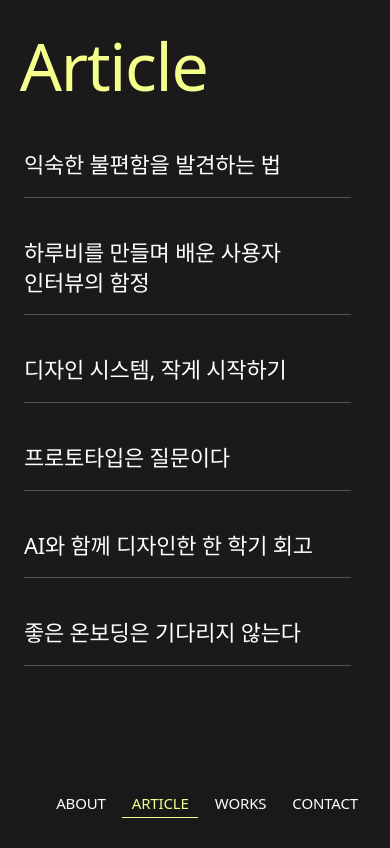
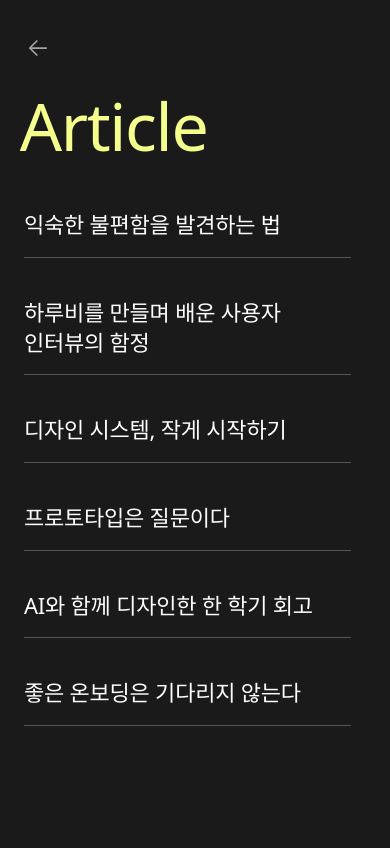
Before and after one commit to jmseooo/portfolio_web, a plain HTML site: page article.html in a window 390 px wide. Drawn offline with Linux system fonts and the light colour scheme; a web font is replaced by a local one.

Commit message:
아티클 페이지 메뉴를 빼고 뒤로가기 화살표 추가
- 아티클 페이지에서 오른쪽 아래 메뉴(GNB) 제거
- 제목 위에 작은 회색 화살표(←) 추가, 호버 시 노랗게 + 왼쪽으로 살짝 이동
- 사이트 안에서 왔으면 보던 위치로 뒤로가기, 직접 들어왔으면 홈으로 이동
- 스타일 버전 ?v=6

Co-Authored-By: Claude Opus 5.5 <noreply@anthropic.com>

```diff
--- a/article.html
+++ b/article.html
@@ -24,12 +24,15 @@
   <link rel="preconnect" href="https://cdn.jsdelivr.net" crossorigin />
   <link rel="stylesheet" href="https://cdn.jsdelivr.net/gh/orioncactus/pretendard@v1.3.9/dist/web/static/pretendard.min.css" />
   <link rel="stylesheet" href="https://cdn.jsdelivr.net/gh/wanteddev/wanted-sans@v1.0.3/packages/wanted-sans/fonts/webfonts/static/complete/WantedSans.min.css" />
-  <link rel="stylesheet" href="styles.css?v=4" />
+  <link rel="stylesheet" href="styles.css?v=6" />
   <script>document.documentElement.classList.add("js");</script>
 </head>
 <body class="page-article">
   <main>
     <section class="article" id="article">
+      <a class="article__back" href="index.html" id="back" aria-label="홈으로 돌아가기">
+        <svg viewBox="0 0 24 24" fill="none" aria-hidden="true"><path d="M19 12H5M11 6l-6 6 6 6" stroke="currentColor" stroke-width="1.5" stroke-linecap="round" stroke-linejoin="round" /></svg>
+      </a>
       <h1 class="article__title">Article</h1>
       <!-- 글이 생기면 아래 목록에 <li> 로 하나씩 추가 (지금은 더미 데이터) -->
       <ul class="article__list" aria-label="아티클 목록">
@@ -44,16 +47,15 @@
     </section>
   </main>
 
-  <!-- ========== 고정 UI: GNB (메인과 동일) ========== -->
-  <div class="dock">
-    <nav class="gnb" aria-label="주요 메뉴">
-      <a href="index.html#about">ABOUT</a>
-      <a href="article.html" class="is-active" aria-current="page">ARTICLE</a>
-      <a href="index.html#works">WORKS</a>
-      <a href="index.html#contact">CONTACT</a>
-    </nav>
-  </div>
-
   <script src="cursor.js?v=3"></script>
+  <script>
+    // 사이트 안에서 왔으면 브라우저 뒤로가기(보던 위치 그대로), 아니면 홈으로
+    document.getElementById('back').addEventListener('click', (e) => {
+      if (document.referrer && new URL(document.referrer).origin === location.origin && history.length > 1) {
+        e.preventDefault();
+        history.back();
+      }
+    });
+  </script>
 </body>
 </html>
--- a/styles.css
+++ b/styles.css
@@ -882,6 +882,17 @@ button { font: inherit; }
   min-height: 100vh;
   padding: calc(72 * var(--u)) calc(127 * var(--u)) calc(240 * var(--u));
 }
+/* 뒤로가기: 화살표만, 눈에 띄지 않게 */
+.article__back {
+  display: inline-flex;
+  margin: 0 0 calc(32 * var(--u)) calc(-93 * var(--u));   /* 화살표 선 끝을 'Article' 시작선(44)에 맞춤 */
+  padding: calc(6 * var(--u));
+  color: var(--dim);
+  transition: color 0.25s, translate 0.35s var(--ease-out);
+}
+.article__back svg { width: calc(32 * var(--u)); height: calc(32 * var(--u)); }
+.article__back:hover,
+.article__back:focus-visible { color: var(--accent); translate: calc(-6 * var(--u)) 0; outline: none; }
 .article__title {
   margin-left: calc(-83 * var(--u));     /* 히어로 'Product'와 같은 시작선(44) */
   font-family: var(--ws);
@@ -931,6 +942,8 @@ button { font: inherit; }
 
 @media (max-width: 1023px) {
   .article { padding: 28px 24px 140px; }
+  .article__back { margin: 0 0 20px -6px; padding: 6px; }
+  .article__back svg { width: 28px; height: 28px; }
   .article__title {
     margin-left: -0.066em;
     font-size: clamp(64px, 17vw, 120px);
```
